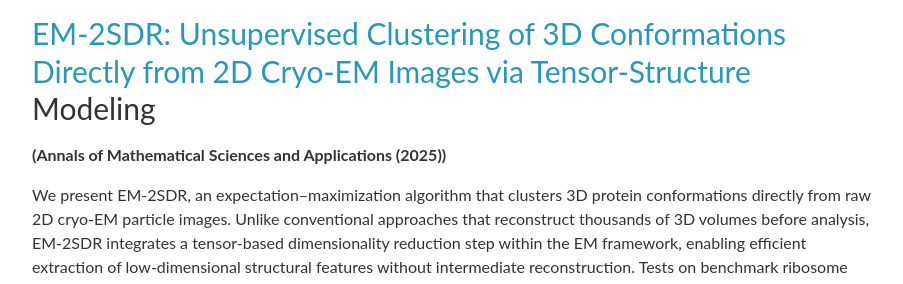
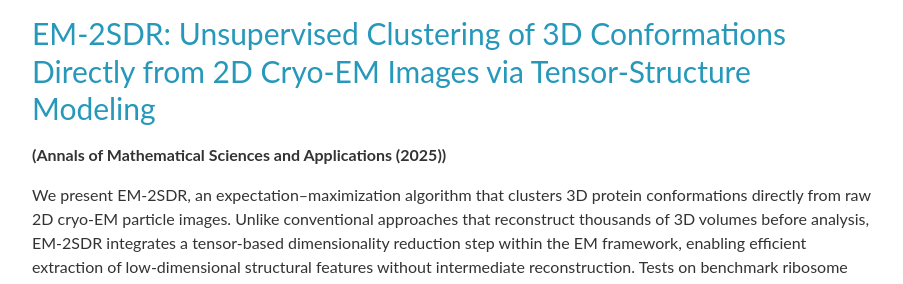
Before and after one commit to sabid-cryoem/sabid-cryoem.github.io, a Jekyll site: the page built from _pages/about.md, in a window 1280 px wide and 900 px high. Shown: the part 504-788 px from the top of the window, without its empty margins (188-1091 px from the left). Built offline with Jekyll 4.4.1, drawn with Linux system fonts in a browser that asks for light colours; nearby versions of some CDN libraries; comment, search, counter and statistics services are not loaded.

Commit message:
Add files via upload

```diff
--- a/_pages/about.md
+++ b/_pages/about.md
@@ -19,7 +19,7 @@ We are an interdisciplinary team at Academia Sinica combining statistics, chemis
 
 <h3 style="font-size:2rem; font-weight:bold; margin-bottom: -0.5em;">Research Highlights (Past 5 Years)</h3>
 <h3>
-<a href="https://dx.doi.org/10.4310/AMSA.250829225223">EM-2SDR: Unsupervised Clustering of 3D Conformations Directly from 2D Cryo-EM Images via Tensor-Structure</a> Modeling</h3>
+<a href="https://dx.doi.org/10.4310/AMSA.250829225223">EM-2SDR: Unsupervised Clustering of 3D Conformations Directly from 2D Cryo-EM Images via Tensor-Structure Modeling</a> </h3>
 <strong > (Annals of Mathematical Sciences and Applications (2025)) </strong>
 <p>We present EM-2SDR, an expectation–maximization algorithm that clusters 3D protein conformations directly from raw 2D cryo-EM particle images. Unlike conventional approaches that
 reconstruct thousands of 3D volumes before analysis, EM-2SDR integrates a tensor-based dimensionality reduction step within the EM framework, enabling efficient extraction of low-dimensional
```
